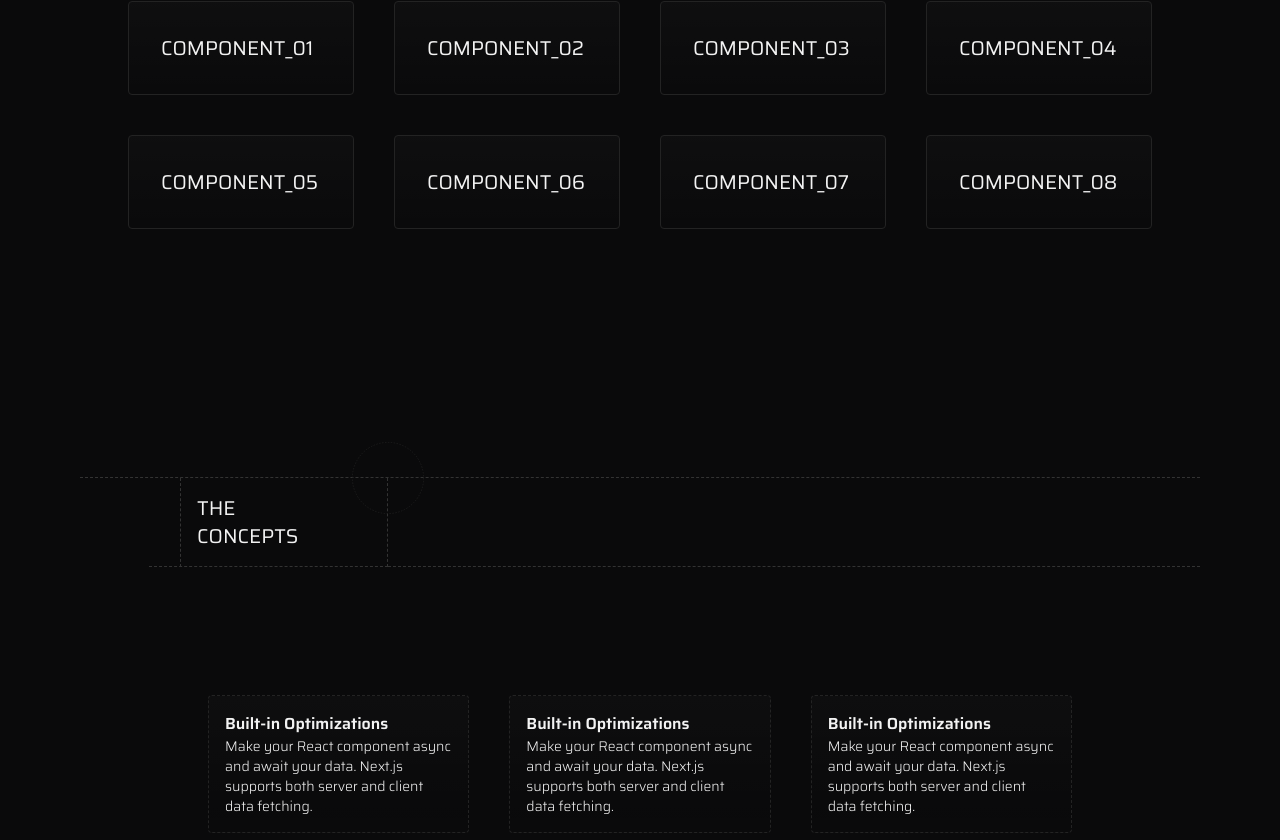
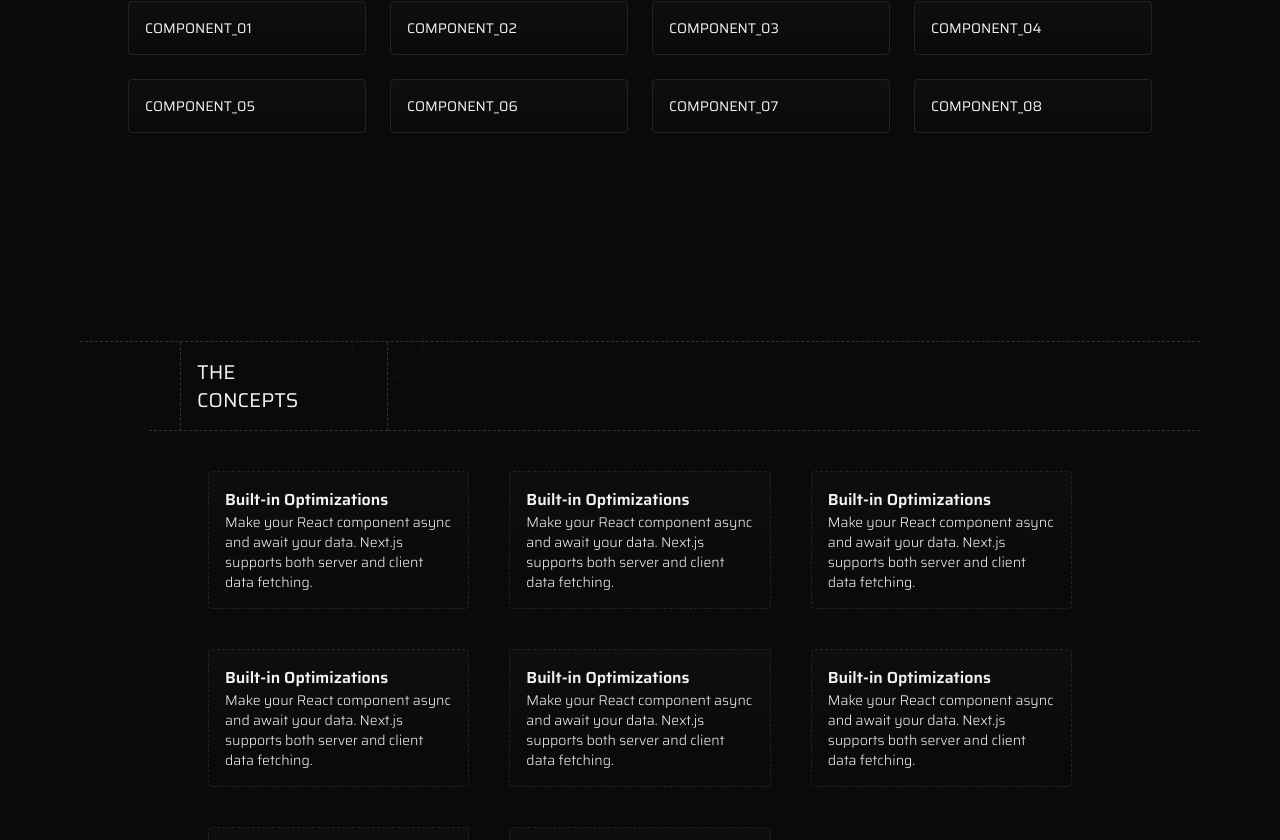
Before and after one commit to albarmo/portofolio-v2, a Next.js app: page / in a window 1280 px wide. Shown: the part 1180-2020 px from the top of the page. Built offline with nearby package versions, Linux system fonts and the light colour scheme.

Commit message:
fix: text sizing on mobile view

```diff
--- a/src/app/page.tsx
+++ b/src/app/page.tsx
@@ -36,13 +36,13 @@ export default function Home() {
                     All Things Began With <br />
                     <span className="font-bold">How To Do This?!</span>
                 </h2>
-                <section className="w-full grid grid-cols-2 md:grid-cols-3 lg:grid-cols-4 gap-4 md:gap-10 py-10">
+                <section className="w-full grid grid-cols-2 md:grid-cols-3 lg:grid-cols-4 gap-4 md:gap-6 py-10">
                     {[1, 2, 3, 4, 5, 6, 7, 8].map((item, index) => (
                         <article
                             key={index}
-                            className="p-4 md:p-8 border border-[#232323] rounded dark-gradient overflow-hidden cursor-pointer"
+                            className="p-4 md:p-4 border border-[#232323] rounded dark-gradient overflow-hidden cursor-pointer"
                         >
-                            <h1 className="text-lg md:text-xl">
+                            <h1 className="text-sm md:text-md">
                                 COMPONENT_0{index + 1}
                             </h1>
                         </article>
@@ -50,7 +50,7 @@ export default function Home() {
                 </section>
             </div>
             {/* THE CONCEPTS md:mt-0 p-5 md:p-32 md:pt-0 */}
-            <div className="w-full h-full mt-20 md:px-20">
+            <div className="w-full h-full mt-10 md:px-20">
                 <div className="w-full flex top-border">
                     <section className="right-border p-4 md:w-32"></section>
                     <section className="bottom-border right-border p-4 w-[320px] -ml-8">
@@ -77,7 +77,7 @@ export default function Home() {
                         </svg>
                     </section>
                 </div>
-                <section className="w-full grid grid-cols-1 md:grid-cols-2 lg:grid-cols-3 gap-5 md:gap-10 py-10 p-10 md:p-32">
+                <section className="w-full grid grid-cols-1 md:grid-cols-2 lg:grid-cols-3 gap-5 md:gap-10 py-10 p-10 md:px-32">
                     {[1, 2, 3, 4, 5, 6, 7, 8].map((item, index) => (
                         <article
                             key={index}
```
